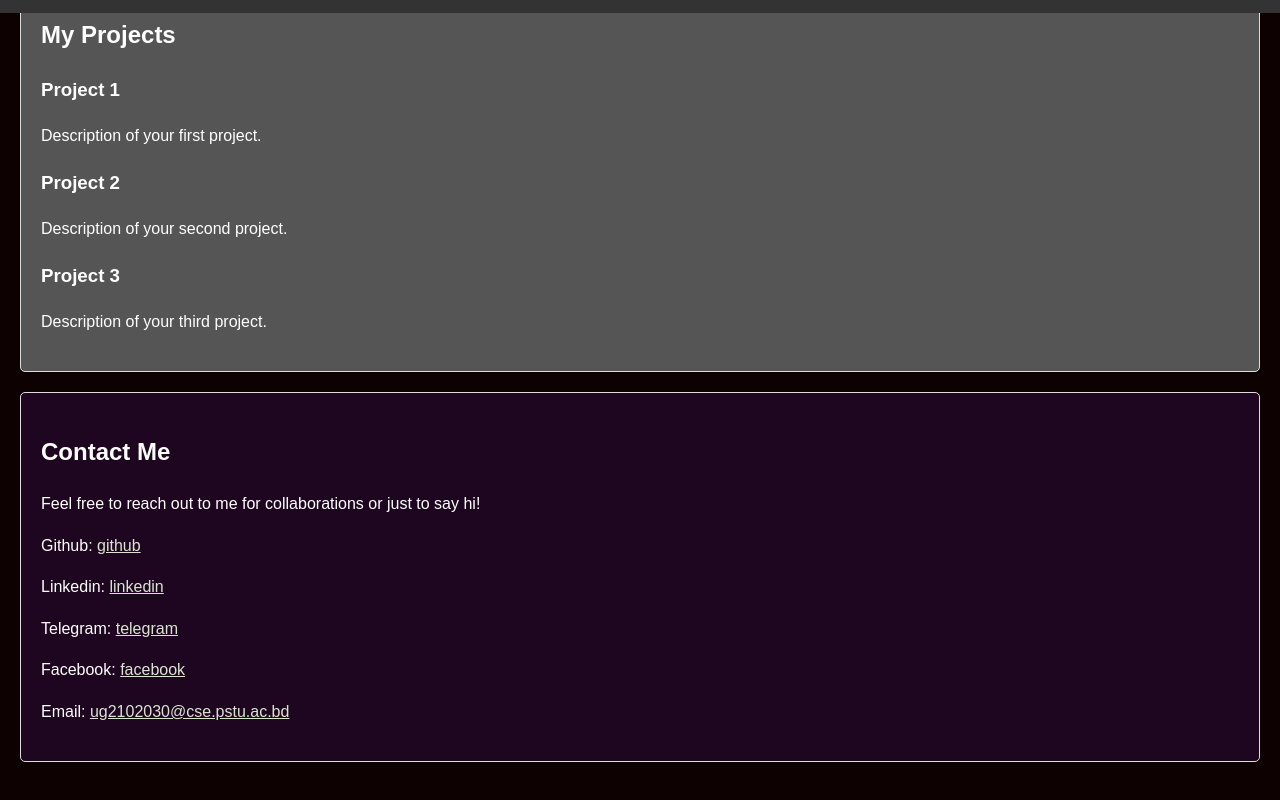
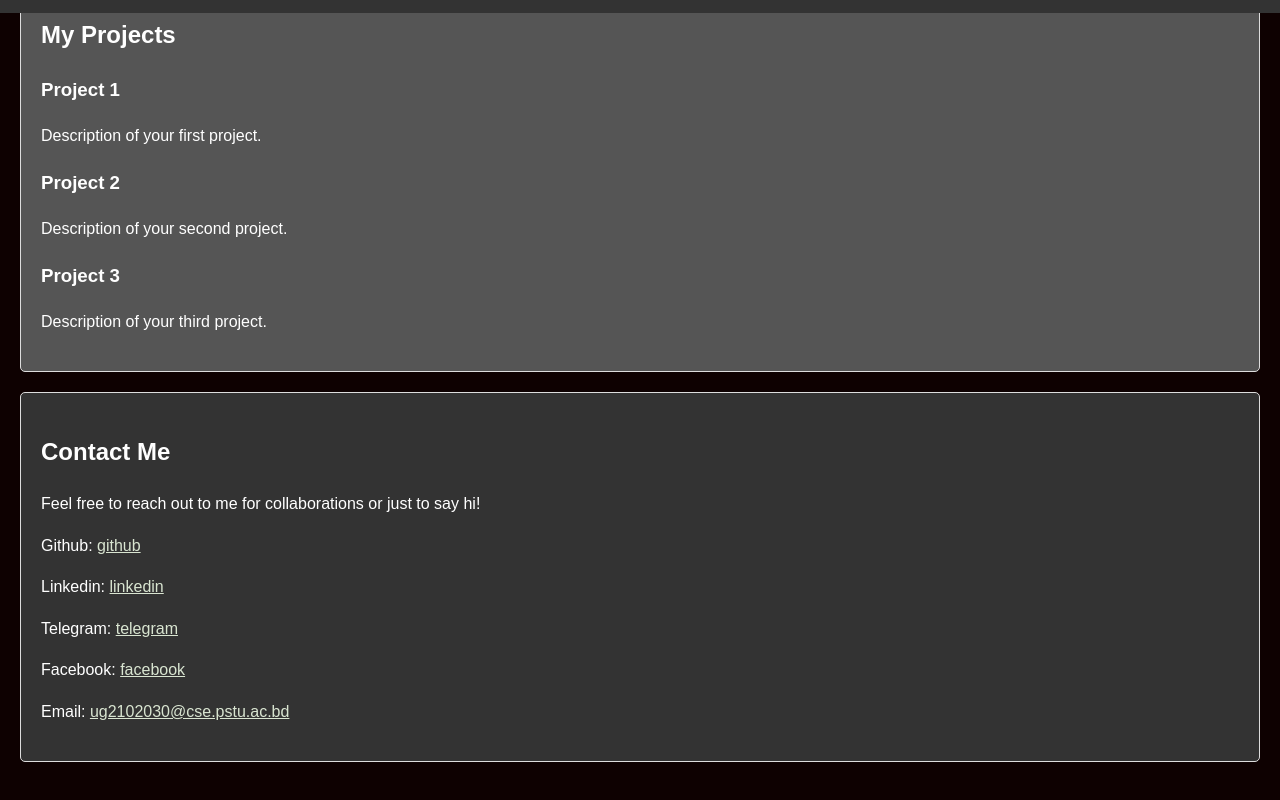
Before and after one commit to yasin-arafat-05/yasin, a plain HTML site: page index.html in a window 1280 px wide. Shown: the part 787-1587 px from the top of the page. Drawn offline with Linux system fonts and the light colour scheme.

Commit message:
html,css

```diff
--- a/main.css
+++ b/main.css
@@ -67,7 +67,7 @@ nav a:hover {
     color: #fff;
     padding: 20px;
     margin: 20px;
-    background: #1f0620;
+    background: #333;
     border: 1px solid #ddd;
     border-radius: 5px;
     margin-bottom: 100px;
```
